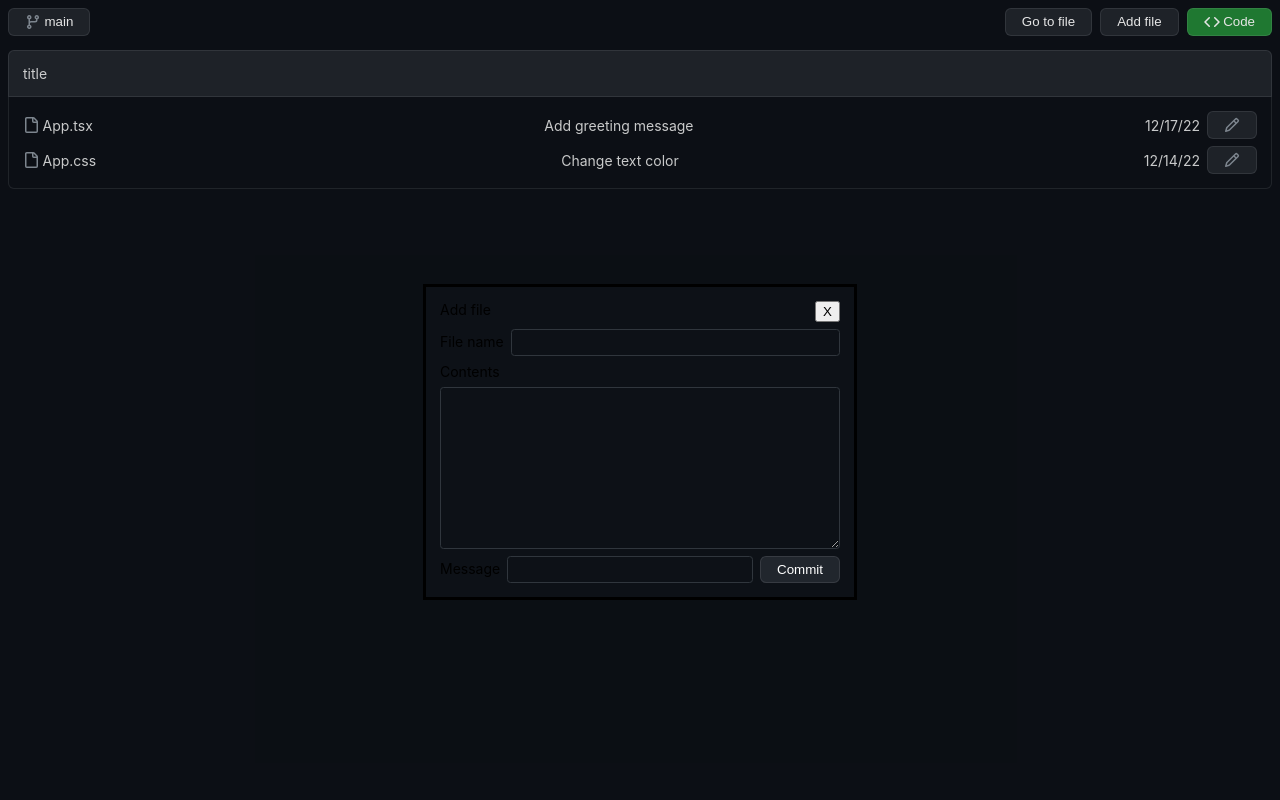
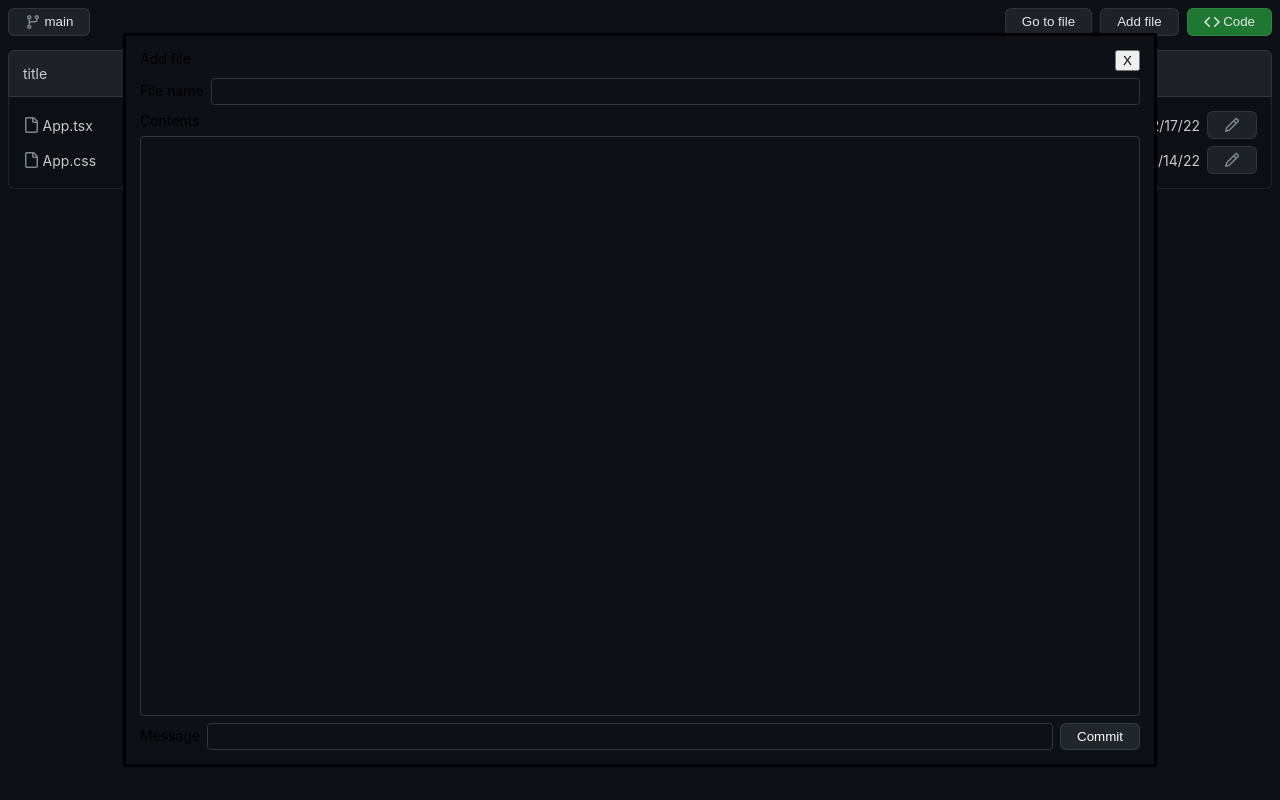
Before and after one commit to BauBau26/LearningReact, a React (Vite) app: page / in a window 1280 px wide. Both pictures are taken after a click on the button "Add file". Built offline with nearby package versions, Linux system fonts and the light colour scheme.

Commit message:
resize dialog to screen

```diff
--- a/src/FileDialog.css
+++ b/src/FileDialog.css
@@ -1,5 +1,7 @@
 .dialog {
+  position: absolute;
+  width: calc(100vw - 100px);
+  max-width: 1000px;
+  height: calc(100vh - 100px);
   background-color: #0d1117;
-  top: 50%;
-  transform: translate(0, -50%);
 }
--- a/src/FileDialog.tsx
+++ b/src/FileDialog.tsx
@@ -24,9 +24,9 @@
     <Dialog className="dialog" show={props.open}>
       <div
         style={{
+          height: "100%",
           display: "flex",
           flexDirection: "column",
-          width: "400px",
           gap: "0.5rem",
         }}
       >
@@ -57,8 +57,7 @@
           Contents
           <textarea
             className="text-box"
-            rows={10}
-            style={{ resize: "vertical" }}
+            style={{ flex: 1, resize: "none" }}
             value={props.fields.contents}
             onChange={(e) =>
               props.setFields({ ...props.fields, contents: e.target.value })
```
